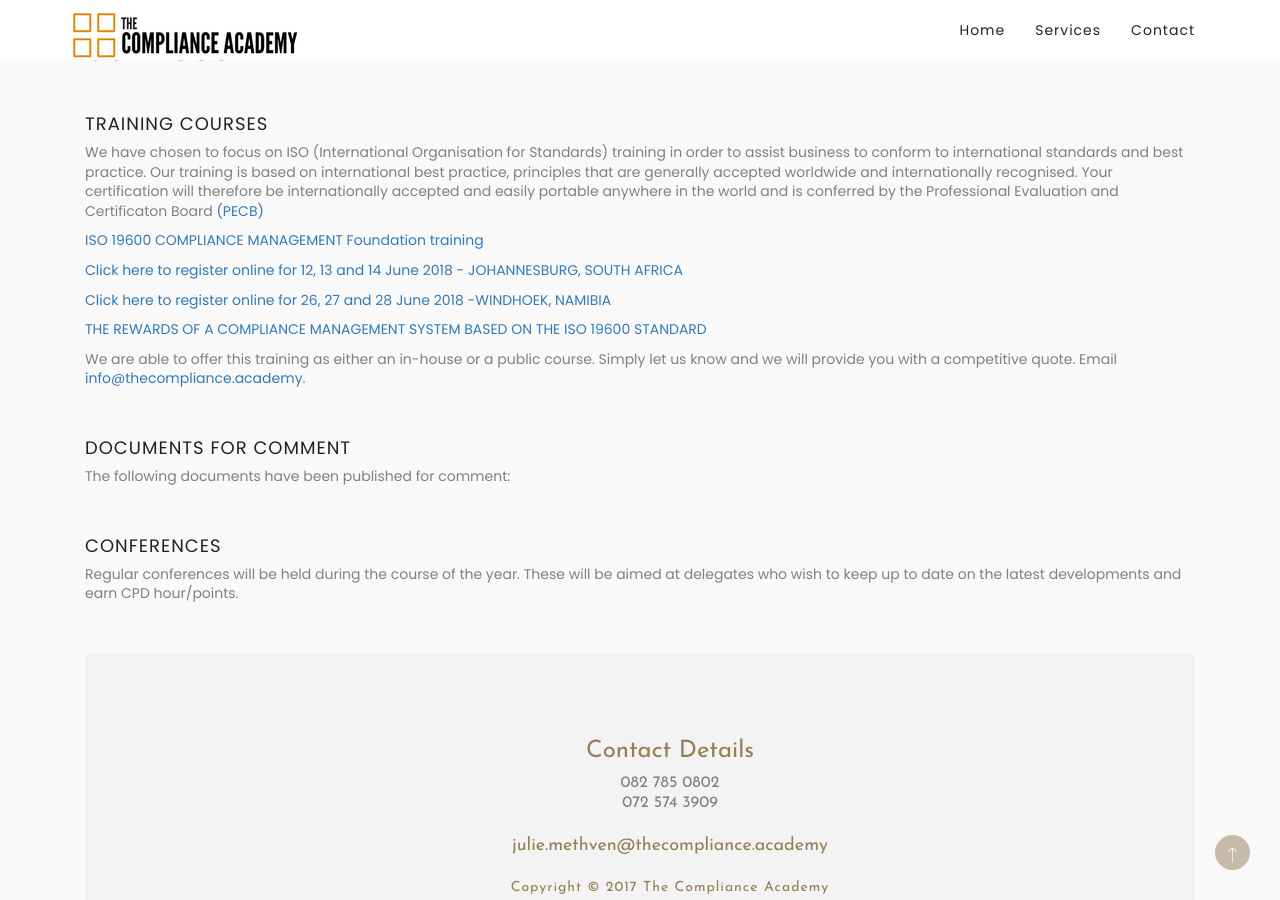
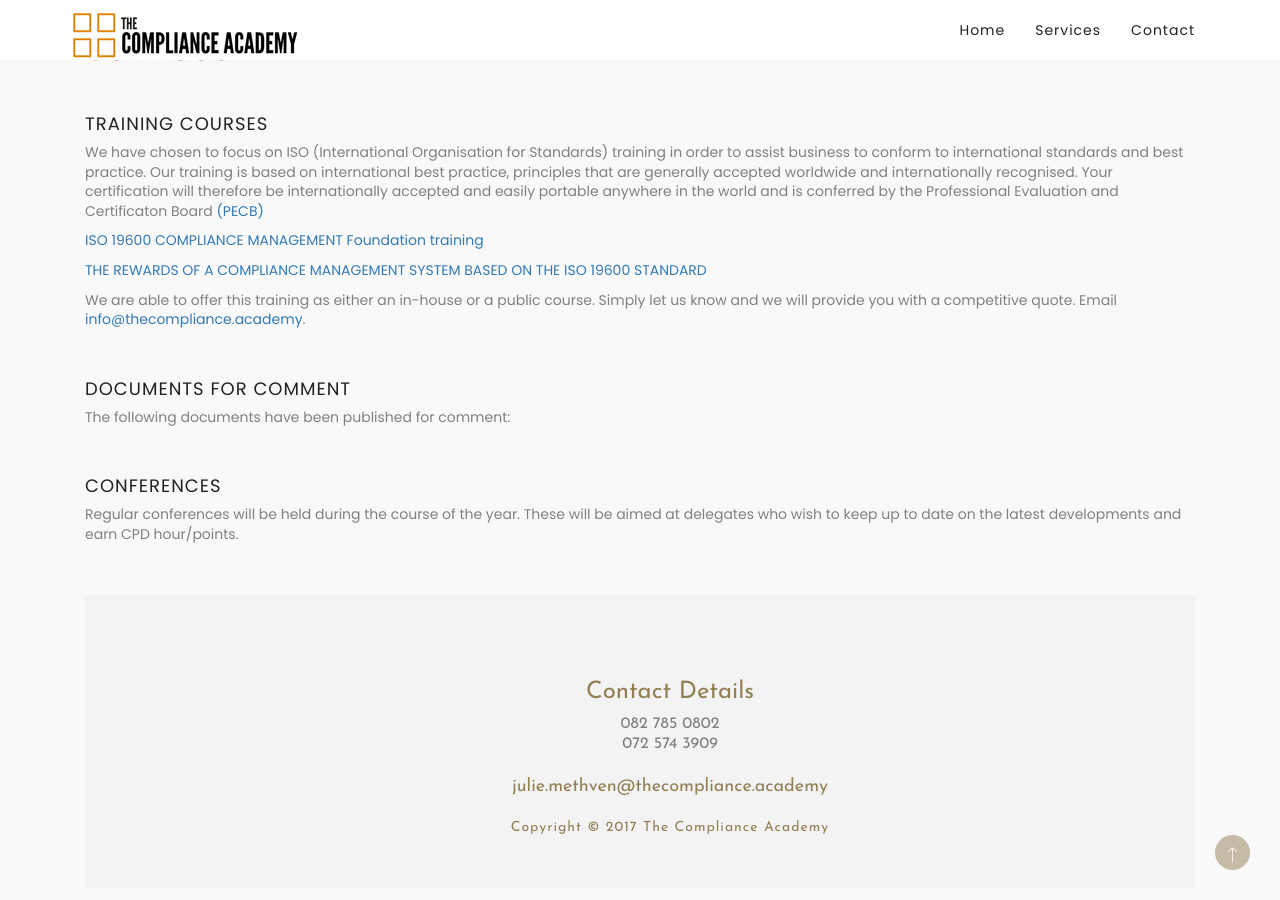
Before and after one commit to compliance-academy/compliance-academy.github.io, a Jekyll site: the page index.html, which Jekyll copies as it is, in a window 1280 px wide and 900 px high, scrolled down 1247 px. Built offline with Jekyll 4.4.1, drawn with Linux system fonts in a browser that asks for light colours; nearby versions of some CDN libraries; some web fonts are replaced; a script that is not in the unit is left out.

Commit message:
Update index.html

```diff
--- a/index.html
+++ b/index.html
@@ -109,13 +109,7 @@ var $zoho=$zoho || {};$zoho.salesiq = $zoho.salesiq || {widgetcode:"2473afc88058
               <p class="wow fadeInUp" data-wow-delay="0.2s">
                <a href="PECB_19600_brochure.pdf">ISO 19600 COMPLIANCE MANAGEMENT Foundation training</a>
               <p class="wow fadeInUp" data-wow-delay="0.2s">
-                <a href="https://complianceacademy.wufoo.com/forms/mah2dsn05cyt25/">Click here to register online for 12, 13 and 14 June 2018 - JOHANNESBURG, SOUTH AFRICA
-
-            </p>
-             <p class="wow fadeInUp" data-wow-delay="0.2s">
-                <a href="https://complianceacademy.wufoo.com/forms/rmozlak0hh6egk/">Click here to register online for 26, 27 and 28 June 2018 -WINDHOEK, NAMIBIA</a>
-
-              <p class="wow fadeInUp" data-wow-delay="0.2s">
+                        <p class="wow fadeInUp" data-wow-delay="0.2s">
                 <a href="The Rewards of a Compliance Management System basedon ISO 19600.pdf">THE REWARDS OF A COMPLIANCE MANAGEMENT SYSTEM BASED ON THE ISO 19600 STANDARD</a>
 
 
```
